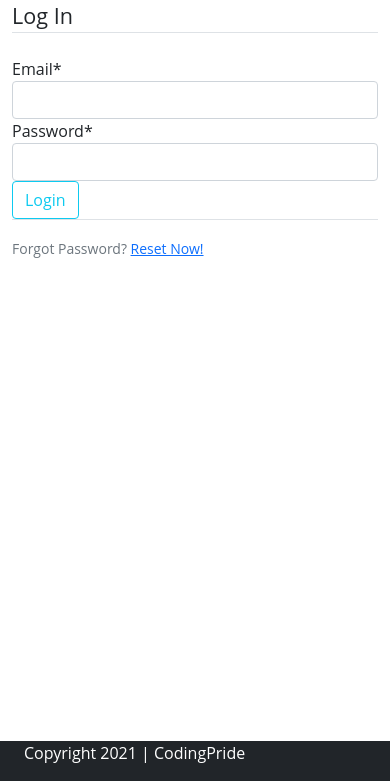
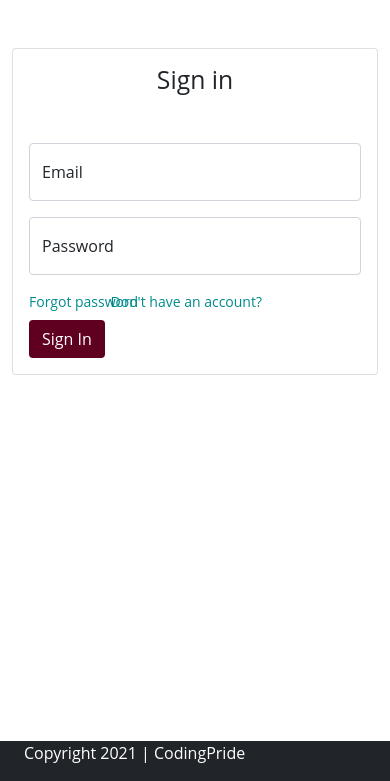
Before and after one commit to CodingPridePlatform/codingpride, a Django app: page /accounts/login/ in a window 390 px wide. Shown: the part 63-844 px from the top of the page. Run offline with Django 3.2, Linux system fonts and the light colour scheme; parts of the project's set-up code (start-up, migrations or seed data) failed here and were passed over; some libraries are stand-ins or nearby versions.

Commit message:
Already added login template (#40)
* Already added login template

* Added forgot password link and Dont have an account link

* Added forgot password link and Dont have an account link smaller

```diff
--- a/accounts/templates/registration/login.html
+++ b/accounts/templates/registration/login.html
@@ -1,28 +1,61 @@
-{% extends "base.html" %}
+{% extends 'base.html' %}
+{% load static %}
 {% load crispy_forms_tags %}
+
 {% block content %}
-    <div class="container">
-        <div class="row">
-            <div class="col-md-6">
+<div class="container py-5">
+    <form method="POST" class="col-md-6 offset-md-3 card">
+        {% csrf_token %}
+        <div class="card-body">
+            <h2 class="mb-5 text-center">Sign in</h2>
 
+            {% for field in form %}
+            {% if form.is_bound %}
+            {% if field.errors %}
+            <div class="form-floating mb-3">
+                <input type="{% if field == form.email %}email{% else %}password{% endif %}" name="{{ field.name }}"
+                    value="{{ field.value }}" class="form-control is-invalid" id="{{ field.id_for_label }}"
+                    placeholder="{% if field == form.email %}name@example.com{% else %}Password{% endif %}">
+                <label for="{{ field.id_for_label }}">
+                    {{ field.label }}
+                </label>
+                {% for error in field.errors %}
+                <div class="invalid-feedback">
+                    {{ error }}
+                </div>
+                {% endfor %}
             </div>
-            <div class="col-md-6">
-                <form method="POST">
-                    {% csrf_token %}
-                    <fieldset class="form-group">
-                        <legend class="border-bottom mb-4">Log In</legend>
-                        {{ form|crispy }}
-                    </fieldset>
-                    <div class="form-group">
-                        <button class="btn btn-outline-info" type="submit">Login</button>
-                    </div>
-                </form>
-                <div class="border-top pt-3">
-                    <small class="text-muted">
-                        Forgot Password? <a class="ml-2" href="{% url 'accounts:password_reset' %}">Reset Now!</a>
-                    </small>
-                </div>
+            {% else %}
+            <div class="form-floating mb-3">
+                <input type="{% if field == form.email %}email{% else %}password{% endif %}" name="{{ field.name }}"
+                    value="{{ field.value }}" class="form-control is-valid" id="{{ field.id_for_label }}"
+                    placeholder="{% if field == form.email %}name@example.com{% else %}Password{% endif %}">
+                <label for="{{ field.id_for_label }}">
+                    {{ field.label }}
+                </label>
             </div>
-        </form>
-    </div>
+            {% endif %}
+            {% else %}
+            <div class="form-floating mb-3">
+                <input type="{% if field == form.email %}email{% else %}password{% endif %}" name="{{ field.name }}"
+                    class="form-control" id="{{ field.id_for_label }}"
+                    placeholder="{% if field == form.email %}name@example.com{% else %}Password{% endif %}">
+                <label for="{{ field.id_for_label }}">
+                    {{ field.label }}
+                </label>
+            </div>
+            {% endif %}
+            {% endfor %}
+            <div class="d-flex mb-2 ">
+               <small>
+                   <a href="#" style="text-decoration: none; color: darkcyan;"> Forgot password </a>
+               </small>
+               <small>
+                   <a href="#" style="position:absolute; left: 25vw; text-decoration: none; color: darkcyan;"> Don't have an account?</a>
+               </small>
+            </div>
+            <button class="btn" style="background-color: #600021; color: #fff;">Sign In</button>
+        </div>
+    </form>
+</div>
 {% endblock content %}
```
